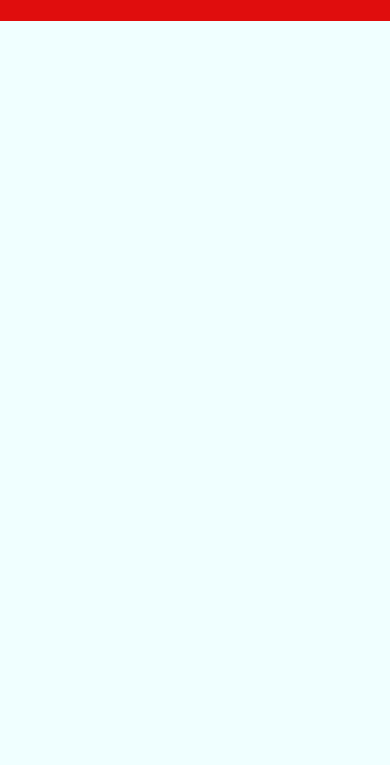
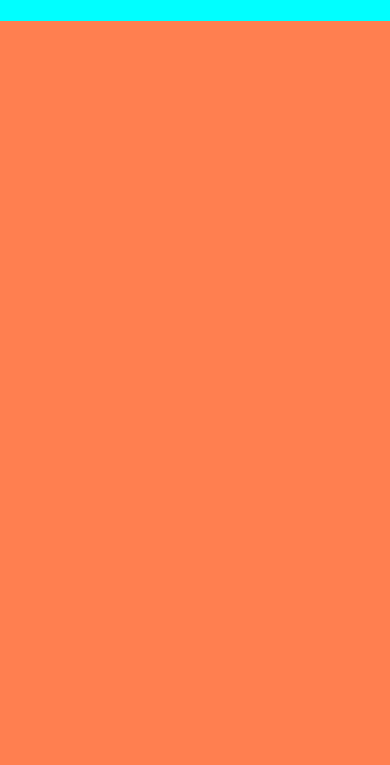
Before and after one commit to akhand08/HTML-CSS-JS-Projects, a plain HTML site: page responsive_nav_bar/index.html in a window 390 px wide. Shown: the part 79-844 px from the top of the page. Drawn offline with nearby package versions, Linux system fonts and the light colour scheme.

Commit message:
complete

```diff
--- a/responsive_nav_bar/index.html
+++ b/responsive_nav_bar/index.html
@@ -22,6 +22,9 @@
                 <i class="ri-menu-line"></i>
             </div>
         </nav>
+        <div class="content">
+
+        </div>
 
     </div>
 </body>
--- a/responsive_nav_bar/style.css
+++ b/responsive_nav_bar/style.css
@@ -45,10 +45,16 @@ nav .ri-menu-line  {
     display: none;
 }
 
+
+.content {
+    background-color: coral;
+    width: 100%;
+    height: calc(100% - 100px);
+}
 @media (max-width: 600px) {
 
     nav {
-        background-color: rgb(224, 13, 13);
+        background-color:aqua;
     }
 
     nav .menus h4 {
@@ -62,6 +68,7 @@ nav .ri-menu-line  {
     nav .ri-menu-line {
         display: block;
         font-size: 5vw;
+        font-weight: 800;
 
     }
 
```
